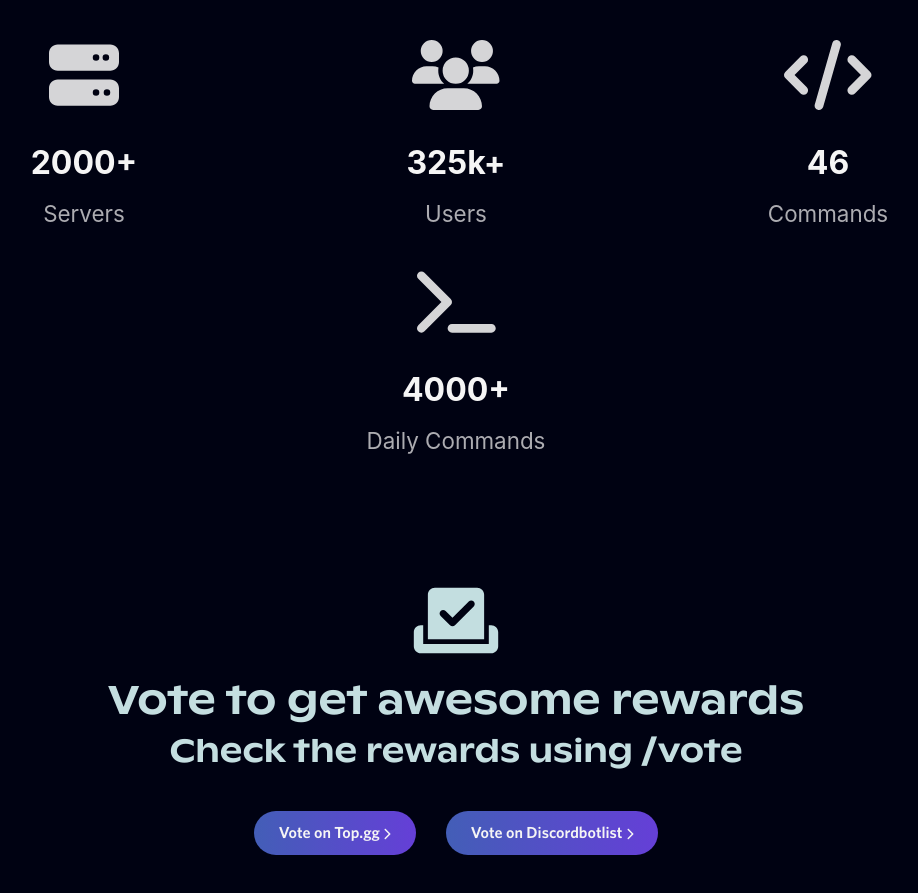
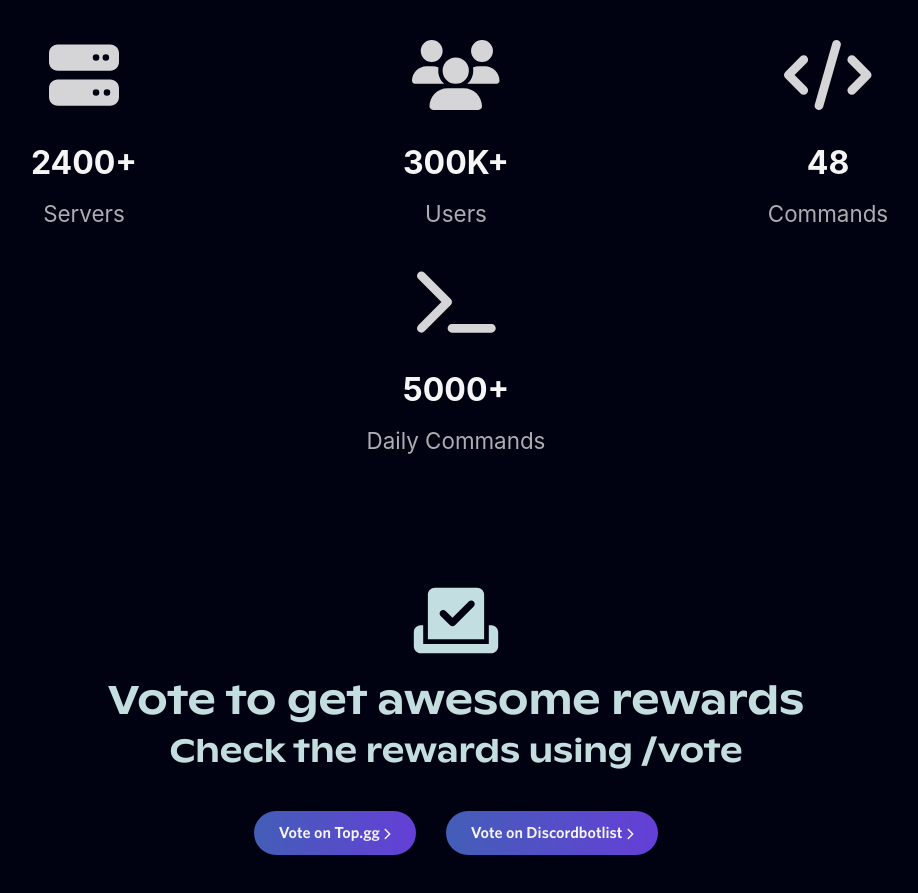
Before and after one commit to SiebeBaree/coinz-app, a Next.js app: page / in a window 1280 px wide. Shown: the part 780-1673 px from the top of the page, without its empty margins (184-1102 px from the left). Built offline with nearby package versions, Linux system fonts and the light colour scheme.

Commit message:
Adjusted minor things

```diff
--- a/pages/index.tsx
+++ b/pages/index.tsx
@@ -46,10 +46,10 @@ export default function Home() {
             </section>
 
             <section id={styles.statistics} className="container d-flex justify-content-around flex-wrap hidden">
-                <StatCounter key="servers" icon={faServer} count="2000" name="Servers" suffix="+" />
-                <StatCounter key="users" icon={faUsers} count="325" name="Users" suffix="k+" />
-                <StatCounter key="cmds" icon={faCode} count="46" name="Commands" />
-                <StatCounter key="dailycmds" icon={faTerminal} count="4000" name="Daily Commands" suffix="+" />
+                <StatCounter key="servers" icon={faServer} count="2400" name="Servers" suffix="+" />
+                <StatCounter key="users" icon={faUsers} count="300" name="Users" suffix="K+" />
+                <StatCounter key="cmds" icon={faCode} count="48" name="Commands" />
+                <StatCounter key="dailycmds" icon={faTerminal} count="5000" name="Daily Commands" suffix="+" />
             </section>
 
             <section id={styles.vote} className="container text-center d-flex flex-column justify-content-center hidden">
@@ -88,10 +88,10 @@ export default function Home() {
     );
 }
 
-function StatCounter({ icon, count, name, suffix = '', delay = '3' }) {
+function StatCounter({ icon, count, name, suffix = '', delay = '2' }) {
     count = parseInt(count);
     const totalDelay = Math.floor(parseInt(delay) * 1000);
-    const incrementValue = Math.ceil(count * 20 / totalDelay);
+    const incrementValue = Math.ceil(count / (totalDelay / 10));
     const [state, setState] = useState(0);
     let isVisible = false;
 
```
Also changed, not shown: pages/commands.tsx (+4 -3 lines), pages/faq.tsx (+4 -4 lines).
